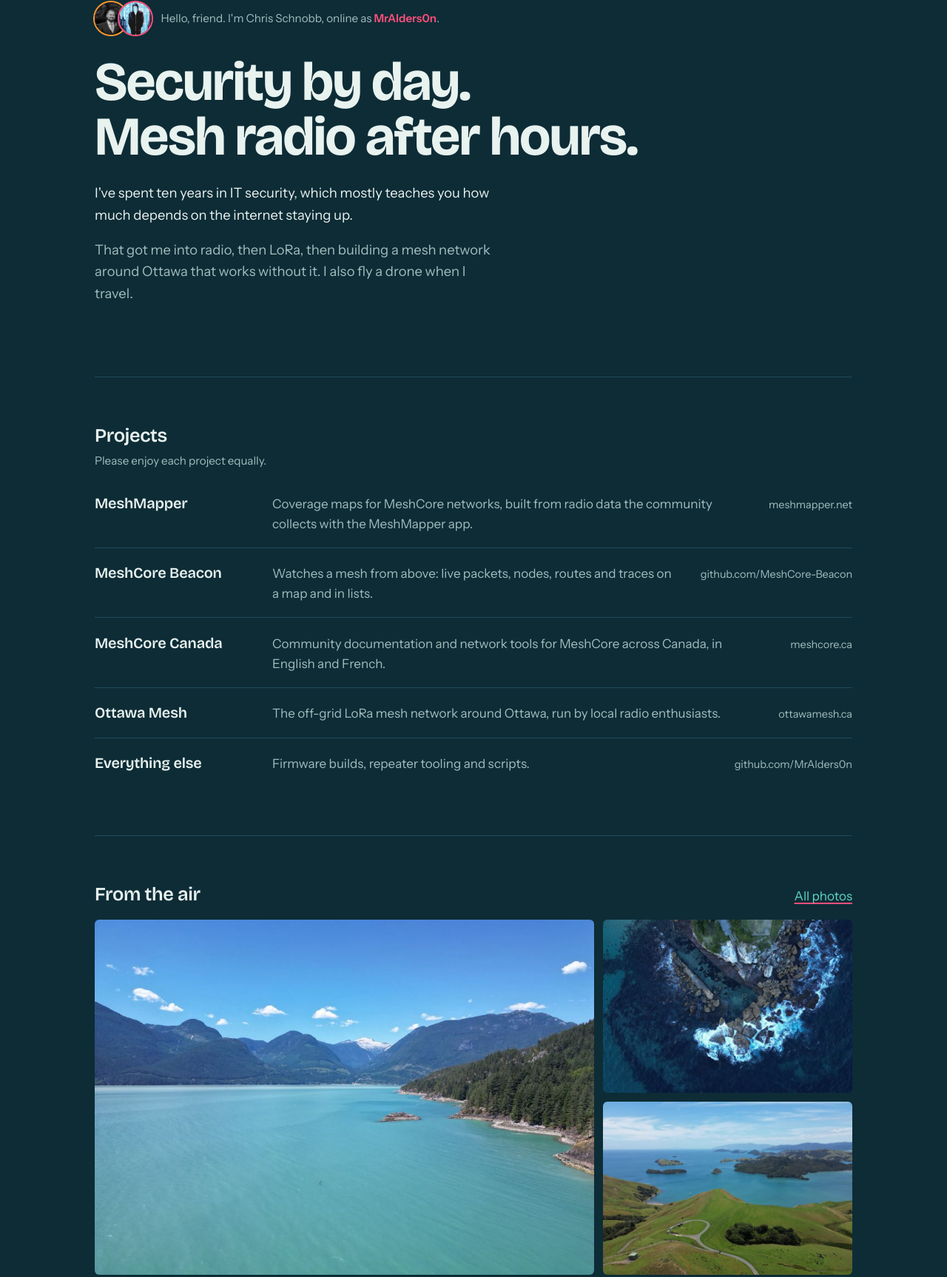
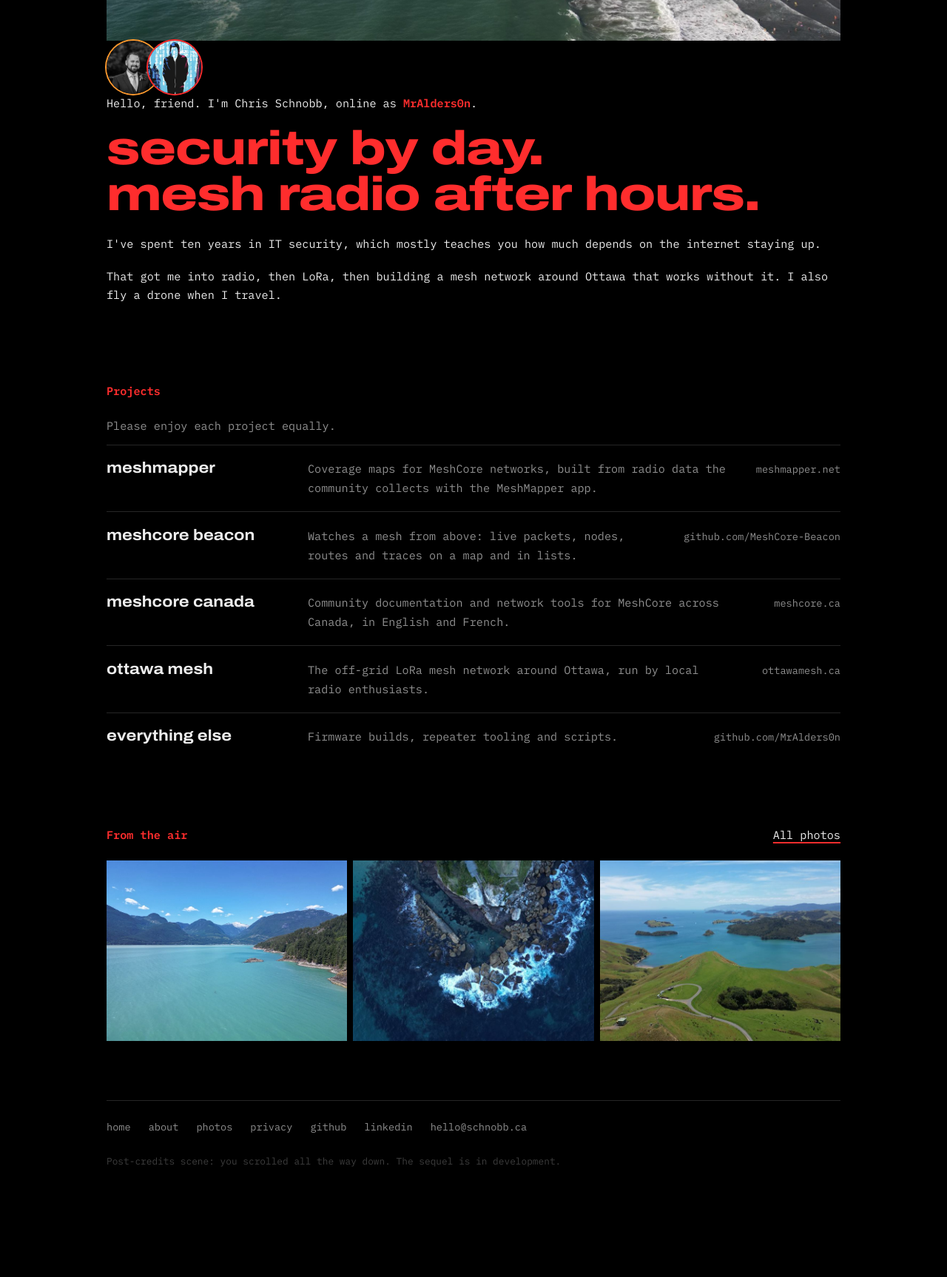
Before and after one commit to MrAlders0n/schnobb.ca, a plain HTML site: page index.html in a window 1280 px wide. Shown: the part 577-2303 px from the top of the page at 74% size. After the commit the page ends 2198 px from the top, so only its background shows below. Drawn offline with Linux system fonts and the light colour scheme; a web font is replaced by a local one.

Commit message:
Switch site to title-card design with refinement number field

```diff
--- a/style.css
+++ b/style.css
@@ -1,39 +1,36 @@
 @font-face {
-  font-family: "Bricolage Grotesque";
-  src: url("/fonts/bricolage-grotesque.woff2") format("woff2");
-  font-weight: 200 800;
-  font-stretch: 75% 100%;
+  font-family: "Archivo";
+  src: url("/fonts/archivo.woff2") format("woff2");
+  font-weight: 100 900;
+  font-stretch: 62% 125%;
   font-display: swap;
 }
 
 @font-face {
-  font-family: "Instrument Sans";
-  src: url("/fonts/instrument-sans.woff2") format("woff2");
-  font-weight: 400 700;
-  font-style: normal;
+  font-family: "Plex Mono";
+  src: url("/fonts/ibm-plex-mono-400.woff2") format("woff2");
+  font-weight: 400;
   font-display: swap;
 }
 
 @font-face {
-  font-family: "Instrument Sans";
-  src: url("/fonts/instrument-sans-italic.woff2") format("woff2");
-  font-weight: 400 700;
-  font-style: italic;
+  font-family: "Plex Mono";
+  src: url("/fonts/ibm-plex-mono-600.woff2") format("woff2");
+  font-weight: 600;
   font-display: swap;
 }
 
 :root {
-  --sea: #0d2c36;
-  --deep: #092129;
-  --ridge: #1f4c59;
-  --foam: #e8f2ef;
-  --mist: #a3bdbe;
-  --aqua: #63d8c6;
-  --signal: #ff4f7b;
+  --black: #000;
+  --red: #ff2d2d;
+  --white: #ededed;
+  --grey: #8f8f8f;
+  --dim: #565656;
+  --line: #262626;
   --ragnarok: #ff9a2e;
 
-  --display: "Bricolage Grotesque", "Instrument Sans", system-ui, sans-serif;
-  --body: "Instrument Sans", system-ui, -apple-system, "Segoe UI", sans-serif;
+  --display: "Archivo", system-ui, sans-serif;
+  --mono: "Plex Mono", ui-monospace, Menlo, Consolas, monospace;
 
   --gutter: clamp(1.25rem, 5vw, 3rem);
   color-scheme: dark;
@@ -44,23 +41,22 @@
 }
 
 ::selection {
-  background: var(--signal);
-  color: var(--deep);
+  background: var(--red);
+  color: var(--black);
 }
 
 html {
   -webkit-text-size-adjust: 100%;
-  background: var(--sea);
+  background: var(--black);
 }
 
 body {
   margin: 0;
-  background: var(--sea);
-  color: var(--foam);
-  font-family: var(--body);
-  font-size: 1.0625rem;
-  line-height: 1.6;
-  -webkit-font-smoothing: antialiased;
+  background: var(--black);
+  color: var(--white);
+  font-family: var(--mono);
+  font-size: 0.95rem;
+  line-height: 1.7;
 }
 
 img {
@@ -70,20 +66,19 @@ img {
 }
 
 a {
-  color: var(--aqua);
-  text-decoration-color: var(--signal);
+  color: var(--white);
+  text-decoration-color: var(--red);
   text-decoration-thickness: 1.5px;
-  text-underline-offset: 0.2em;
+  text-underline-offset: 0.25em;
 }
 
 a:hover {
-  color: var(--foam);
+  color: var(--red);
 }
 
 a:focus-visible {
-  outline: 2px solid var(--signal);
+  outline: 2px solid var(--red);
   outline-offset: 3px;
-  border-radius: 3px;
 }
 
 p {
@@ -93,7 +88,7 @@ p {
 /* Frame */
 
 .page {
-  max-width: 70rem;
+  max-width: 68rem;
   margin: 0 auto;
   padding: 0 var(--gutter);
 }
@@ -101,42 +96,29 @@ p {
 header {
   display: flex;
   flex-wrap: wrap;
-  align-items: center;
+  align-items: baseline;
   justify-content: space-between;
   gap: 0.5rem 1.5rem;
   padding: 1.5rem 0;
+  text-transform: lowercase;
 }
 
 .name {
-  font-family: var(--display);
-  font-size: 1.15rem;
-  font-weight: 700;
-  letter-spacing: -0.01em;
-  color: var(--foam);
+  font-weight: 600;
   text-decoration: none;
 }
 
 nav {
   display: flex;
   gap: 1.5rem;
-  font-size: 0.95rem;
 }
 
 nav a {
-  color: var(--mist);
   text-decoration: none;
 }
 
-nav a:hover,
 nav a[aria-current="page"] {
-  color: var(--foam);
-}
-
-nav a[aria-current="page"] {
-  text-decoration: underline;
-  text-decoration-color: var(--signal);
-  text-decoration-thickness: 2px;
-  text-underline-offset: 0.45em;
+  color: var(--red);
 }
 
 footer {
@@ -144,100 +126,112 @@ footer {
   flex-wrap: wrap;
   gap: 0.5rem 1.5rem;
   margin-top: 5rem;
-  padding: 1.5rem 0 1.5rem;
-  border-top: 1px solid var(--ridge);
-  font-size: 0.9rem;
+  padding: 1.5rem 0;
+  border-top: 1px solid var(--line);
+  font-size: 0.85rem;
+  text-transform: lowercase;
 }
 
 footer a {
-  color: var(--mist);
+  color: var(--grey);
   text-decoration: none;
-}
-
-footer a:hover {
-  color: var(--signal);
 }
 
 .credits {
   margin: 0;
   padding-bottom: 2.5rem;
-  color: var(--ridge);
-  font-size: 0.85rem;
-}
-
-.lost {
-  padding: clamp(3rem, 12vw, 8rem) 0 2rem;
-  max-width: 34rem;
-}
-
-.lost p {
-  color: var(--mist);
-  font-size: 1.15rem;
+  color: #3d3d3d;
+  font-size: 0.8rem;
 }
 
 /* Type */
 
 h1 {
   margin: 0 0 1.5rem;
+  color: var(--red);
   font-family: var(--display);
-  font-size: clamp(2.5rem, 6.4vw, 4.6rem);
-  font-weight: 700;
-  font-stretch: 88%;
-  line-height: 1;
-  letter-spacing: -0.025em;
-  text-wrap: balance;
+  font-size: clamp(2rem, 6vw, 4rem);
+  font-weight: 800;
+  font-stretch: 125%;
+  line-height: 0.96;
+  letter-spacing: -0.02em;
+  text-transform: lowercase;
 }
 
 h1 span {
   display: block;
-  text-wrap: balance;
 }
 
 h2 {
-  margin: 0 0 1.25rem;
-  font-family: var(--display);
-  font-size: 1.6rem;
+  margin: 0 0 1.5rem;
+  color: var(--red);
+  font-family: var(--mono);
+  font-size: 0.95rem;
   font-weight: 600;
-  line-height: 1.15;
-  letter-spacing: -0.015em;
+  line-height: 1.4;
 }
 
-/* Home: intro beside the mesh */
+/* Home: title card */
 
-.opener {
-  display: block;
-  margin-top: 0.5rem;
-  overflow: hidden;
-  border-radius: 8px;
-  aspect-ratio: 21 / 9;
+.card {
+  position: relative;
+  display: flex;
+  min-height: 100svh;
+  background: var(--black) url("/photos/full/black-sand-coast.jpg") center / cover;
 }
 
-.opener img {
-  width: 100%;
-  height: 100%;
-  object-fit: cover;
-  object-position: 50% 60%;
+.card::before {
+  content: "";
+  position: absolute;
+  inset: 0;
+  background: linear-gradient(180deg, rgba(0, 0, 0, 0.55) 0%, rgba(0, 0, 0, 0.35) 40%, rgba(0, 0, 0, 0.9) 100%);
 }
 
-.intro {
-  max-width: 46rem;
-  padding: clamp(2rem, 5vw, 3.5rem) 0 clamp(3rem, 7vw, 5rem);
+.card .page {
+  position: relative;
+  display: flex;
+  flex: 1;
+  flex-direction: column;
+  width: 100%;
 }
 
-.who {
-  display: flex;
-  align-items: center;
-  gap: 0.8rem;
-  margin-bottom: 1.75rem;
-  color: var(--mist);
-  font-size: 0.95rem;
+.title {
+  margin-top: auto;
+  padding-bottom: clamp(2rem, 7vw, 4.5rem);
 }
 
-.avatar {
-  width: 2.75rem;
-  height: 2.75rem;
-  border-radius: 50%;
-  object-fit: cover;
+.title h1 {
+  margin: 0;
+  font-size: clamp(2rem, 7.2vw, 6.25rem);
+  line-height: 0.94;
+}
+
+.hello {
+  margin: 0 0 1rem;
+}
+
+/* Home: sections */
+
+.section {
+  padding-top: clamp(3rem, 8vw, 5.5rem);
+}
+
+.section-head {
+  display: flex;
+  align-items: baseline;
+  justify-content: space-between;
+  gap: 1rem;
+}
+
+.about {
+  display: grid;
+  grid-template-columns: auto minmax(0, 38rem);
+  align-items: start;
+  gap: 1.5rem 2.5rem;
+}
+
+.about p + p {
+  color: var(--grey);
 }
 
 .faces {
@@ -245,30 +239,20 @@ h2 {
   flex: none;
 }
 
+.avatar {
+  width: 4.5rem;
+  height: 4.5rem;
+  border-radius: 50%;
+  object-fit: cover;
+}
+
 .faces .avatar:first-child {
   box-shadow: 0 0 0 2px var(--ragnarok);
 }
 
 .faces .avatar + .avatar {
-  margin-left: -0.7rem;
-  box-shadow: 0 0 0 2px var(--signal);
-}
-
-.prose .faces {
-  margin-bottom: 1.75rem;
-}
-
-.prose .faces .avatar {
-  margin-bottom: 0;
-}
-
-.prose .faces .avatar:first-child {
-  box-shadow: 0 0 0 3px var(--ragnarok);
-}
-
-.prose .faces .avatar + .avatar {
-  margin-left: -1.5rem;
-  box-shadow: 0 0 0 3px var(--signal);
+  margin-left: -1rem;
+  box-shadow: 0 0 0 2px var(--red);
 }
 
 .handle {
@@ -280,42 +264,46 @@ h2 {
   overflow: hidden;
   vertical-align: bottom;
   white-space: nowrap;
-  color: var(--signal);
+  color: var(--red);
   font-weight: 600;
 }
 
-.lede {
-  max-width: 34rem;
-  font-size: 1.15rem;
-  color: var(--mist);
+/* The refinement field: numbers drift, the scary ones swell. */
+
+.field {
+  display: grid;
+  grid-template-columns: repeat(24, 1fr);
+  gap: 0.2rem 0;
+  padding: 1rem 0;
+  border-top: 1px solid var(--line);
+  border-bottom: 1px solid var(--line);
+  color: var(--dim);
+  text-align: center;
 }
 
-.lede p:first-child {
-  color: var(--foam);
+.field span {
+  display: inline-block;
+  animation: drift 5s ease-in-out infinite;
 }
 
-/* Home: sections */
-
-.section {
-  padding: clamp(2.5rem, 6vw, 4rem) 0 0;
-  border-top: 1px solid var(--ridge);
+.field .hot {
+  color: var(--red);
+  animation-name: swell;
 }
 
-.section + .section {
-  margin-top: clamp(2.5rem, 6vw, 4rem);
+@keyframes drift {
+  0%, 100% { transform: translate(0, 0); }
+  50% { transform: translate(1.5px, -2px); }
 }
 
-.section-head {
-  display: flex;
-  align-items: baseline;
-  justify-content: space-between;
-  gap: 1rem;
+@keyframes swell {
+  0%, 100% { transform: scale(1); }
+  50% { transform: scale(1.75); }
 }
 
 .aside {
-  margin: -0.75rem 0 1.5rem;
-  color: var(--mist);
-  font-size: 0.95rem;
+  margin: 0.9rem 0 0.75rem;
+  color: var(--grey);
 }
 
 .projects {
@@ -326,126 +314,119 @@ h2 {
 
 .projects li {
   display: grid;
-  grid-template-columns: 13rem minmax(0, 1fr) auto;
+  grid-template-columns: 15rem minmax(0, 1fr) auto;
   align-items: baseline;
   gap: 0.25rem 2rem;
-  padding: 1.1rem 0;
-  border-top: 1px solid var(--ridge);
-}
-
-.projects li:first-child {
-  border-top: 0;
-  padding-top: 0.25rem;
+  padding: 1.15rem 0;
+  border-top: 1px solid var(--line);
 }
 
 .projects a {
   font-family: var(--display);
-  font-size: 1.25rem;
-  font-weight: 600;
-  letter-spacing: -0.01em;
-  color: var(--foam);
+  font-size: 1.3rem;
+  font-weight: 700;
+  font-stretch: 112%;
+  line-height: 1.2;
   text-decoration: none;
-}
-
-.projects a:hover {
-  color: var(--signal);
+  text-transform: lowercase;
 }
 
 .projects p {
   margin: 0;
-  color: var(--mist);
+  color: var(--grey);
 }
 
 .projects .where {
-  color: var(--mist);
-  font-size: 0.9rem;
+  color: var(--grey);
+  font-size: 0.85rem;
 }
 
 .strip {
   display: grid;
-  grid-template-columns: 2fr 1fr;
-  grid-template-rows: 1fr 1fr;
-  gap: 0.75rem;
-  aspect-ratio: 16 / 7.5;
-}
-
-.strip a {
-  overflow: hidden;
-  border-radius: 6px;
-}
-
-.strip a:first-child {
-  grid-row: span 2;
+  grid-template-columns: repeat(3, 1fr);
+  gap: 0.5rem;
 }
 
 .strip img {
   width: 100%;
-  height: 100%;
+  aspect-ratio: 4 / 3;
   object-fit: cover;
-  transition: transform 0.5s ease;
-}
-
-.strip a:hover img {
-  transform: scale(1.03);
 }
 
 /* Inner pages */
 
 .prose {
-  max-width: 40rem;
+  max-width: 42rem;
   padding-top: clamp(1.5rem, 5vw, 3.5rem);
 }
 
-.prose h1 {
-  font-size: clamp(2.25rem, 5vw, 3.4rem);
+.prose h2 {
+  margin: 2.75rem 0 0.6rem;
+  color: var(--white);
+  font-family: var(--display);
+  font-size: 1.3rem;
+  font-weight: 700;
+  font-stretch: 112%;
+  line-height: 1.2;
+  text-transform: lowercase;
 }
 
-.prose h2 {
-  margin-top: 2.75rem;
-  margin-bottom: 0.6rem;
-  font-size: 1.35rem;
+.prose .faces {
+  margin-bottom: 1.75rem;
 }
 
 .prose .avatar {
   width: 6.5rem;
   height: 6.5rem;
-  margin-bottom: 1.75rem;
+}
+
+.prose .faces .avatar:first-child {
+  box-shadow: 0 0 0 3px var(--ragnarok);
+}
+
+.prose .faces .avatar + .avatar {
+  margin-left: -1.5rem;
+  box-shadow: 0 0 0 3px var(--red);
 }
 
 .meta {
-  color: var(--mist);
-  font-size: 0.9rem;
+  color: var(--grey);
+  font-size: 0.85rem;
 }
 
 .gallery-intro {
   padding-top: clamp(1.5rem, 5vw, 3.5rem);
 }
 
-.gallery-intro h1 {
-  font-size: clamp(2.25rem, 5vw, 3.4rem);
-}
-
 .gallery-intro p {
-  max-width: 34rem;
-  color: var(--mist);
+  max-width: 38rem;
+  color: var(--grey);
 }
 
 .gallery {
   columns: 3;
-  column-gap: 0.75rem;
+  column-gap: 0.5rem;
   margin-top: 2.25rem;
 }
 
 .gallery a {
   display: block;
-  margin-bottom: 0.75rem;
+  margin-bottom: 0.5rem;
   break-inside: avoid;
 }
 
 .gallery img {
   width: 100%;
-  border-radius: 6px;
-  background: var(--ridge);
+  background: var(--line);
+}
+
+.lost {
+  max-width: 38rem;
+  padding: clamp(3rem, 12vw, 8rem) 0 2rem;
+}
+
+.lost p {
+  color: var(--grey);
 }
 
 @media (max-width: 60rem) {
@@ -455,9 +436,16 @@ h2 {
 }
 
 @media (max-width: 48rem) {
-  .opener {
-    aspect-ratio: 4 / 3;
-    object-position: 60% 50%;
+  .about {
+    grid-template-columns: 1fr;
+  }
+
+  .field {
+    grid-template-columns: repeat(12, 1fr);
+  }
+
+  .field span:nth-child(n + 61) {
+    display: none;
   }
 
   .projects li {
@@ -466,18 +454,10 @@ h2 {
 
   .strip {
     grid-template-columns: 1fr 1fr;
-    grid-template-rows: auto;
-    aspect-ratio: auto;
-  }
-
-  .strip a {
-    aspect-ratio: 1;
   }
 
   .strip a:first-child {
     grid-column: span 2;
-    grid-row: auto;
-    aspect-ratio: 16 / 9;
   }
 }
 
@@ -488,7 +468,7 @@ h2 {
 }
 
 @media (prefers-reduced-motion: reduce) {
-  .strip img {
-    transition: none;
+  .field span {
+    animation: none;
   }
 }
```
Also changed, not shown: fonts/archivo.woff2 (added), fonts/bricolage-grotesque.woff2 (deleted), fonts/ibm-plex-mono-400.woff2 (added), fonts/ibm-plex-mono-600.woff2 (added), fonts/instrument-sans-italic.woff2 (deleted), fonts/instrument-sans.woff2 (deleted).
